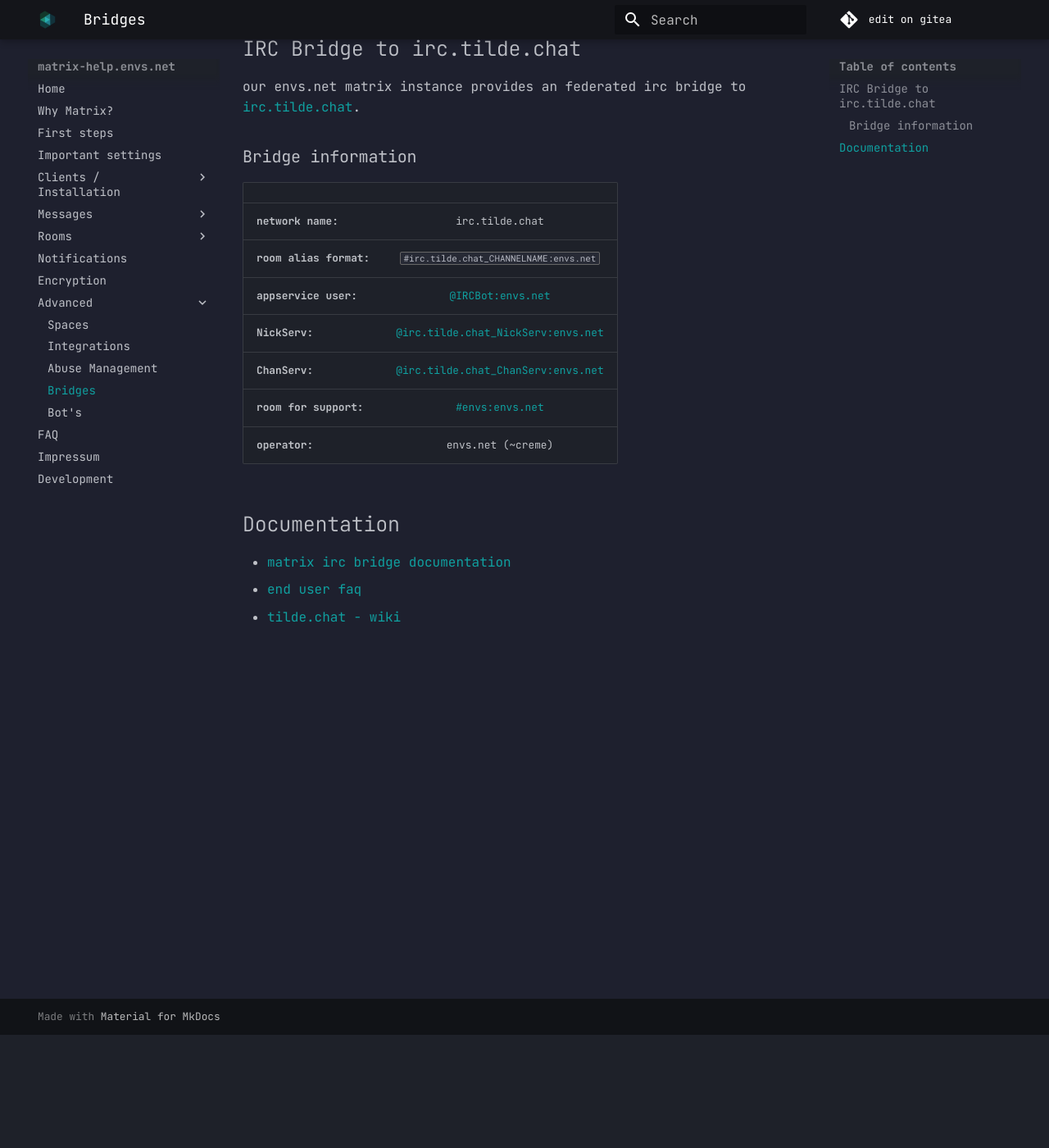
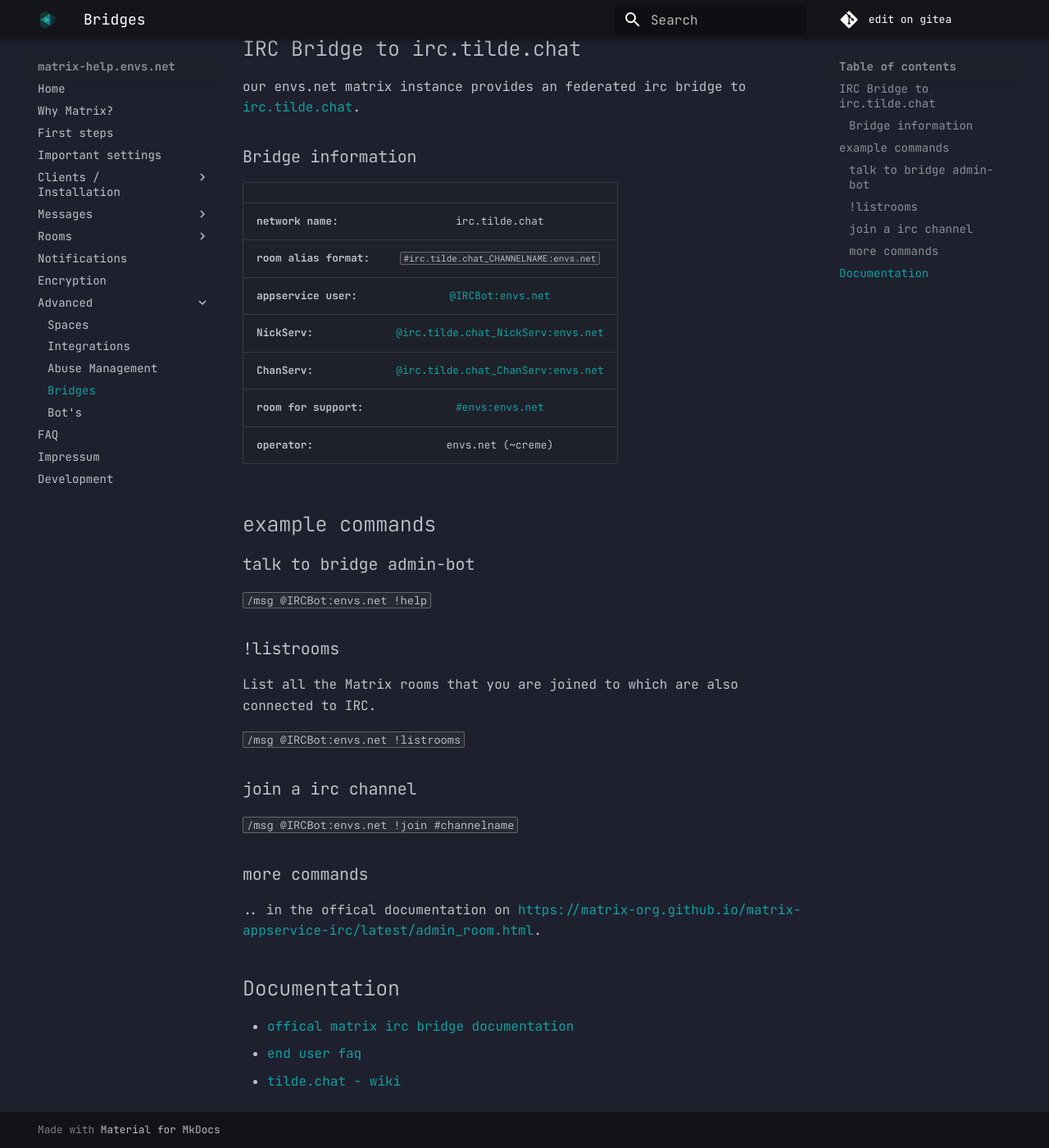
Before and after one commit to envs-net/matrix-doc, an MkDocs documentation site: the page built from docs/advanced/bridges.md, in a window 1280 px wide and 1400 px high, scrolled down 138 px. Shown: the whole window at 82% size. Built offline with MkDocs 1.6.1 and Material for MkDocs 9.7.7, drawn with Linux system fonts in a browser that asks for light colours.

Commit message:
bridge: add some basic example commands

```diff
--- a/docs/advanced/bridges.md
+++ b/docs/advanced/bridges.md
@@ -21,8 +21,28 @@ our envs.net matrix instance provides an federated irc bridge to [irc.tilde.chat
 | **room for support:**   | [#envs:envs.net](https://matrix.to/#/envs:envs.net)                                        |
 | **operator:**           | envs.net (~creme)                                                                          |
 
+## example commands
+
+### talk to bridge admin-bot
+
+`/msg @IRCBot:envs.net !help`
+
+### !listrooms
+
+List all the Matrix rooms that you are joined to which are also connected to IRC.
+
+`/msg @IRCBot:envs.net !listrooms`
+
+### join a irc channel
+
+`/msg @IRCBot:envs.net !join #channelname`
+
+### more commands
+
+.. in the offical documentation on [https://matrix-org.github.io/matrix-appservice-irc/latest/admin_room.html](https://matrix-org.github.io/matrix-appservice-irc/latest/admin_room.html).
+
 ## Documentation
 
-- [matrix irc bridge documentation](https://matrix-org.github.io/matrix-appservice-irc/latest/usage.html)
+- [offical matrix irc bridge documentation](https://matrix-org.github.io/matrix-appservice-irc/latest/usage.html)
 - [end user faq](https://github.com/matrix-org/matrix-appservice-irc/wiki/End-user-FAQ)
 - [tilde.chat - wiki](https://tilde.chat/wiki/)
```
